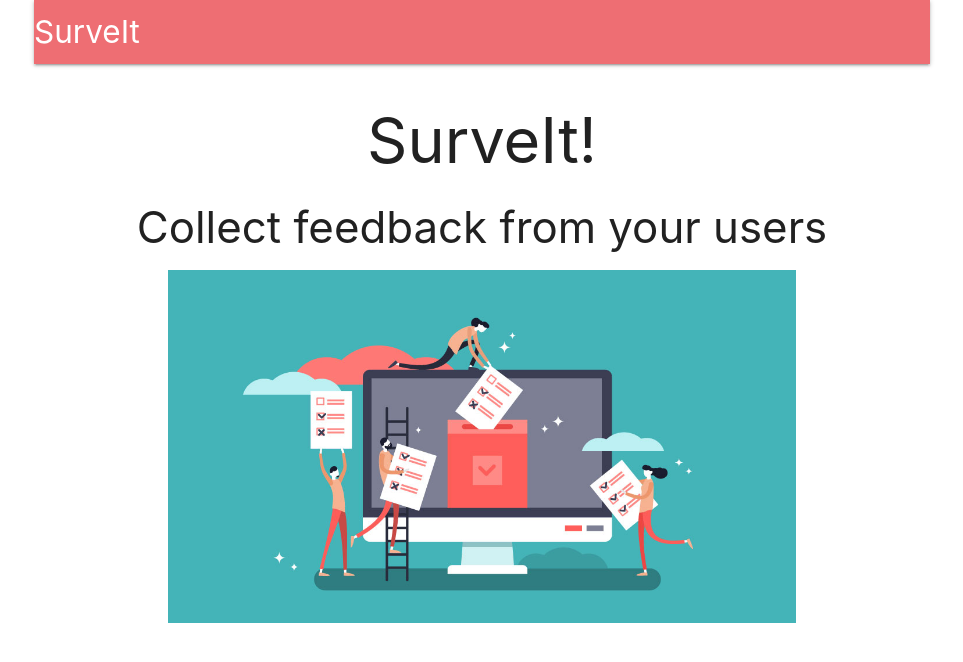
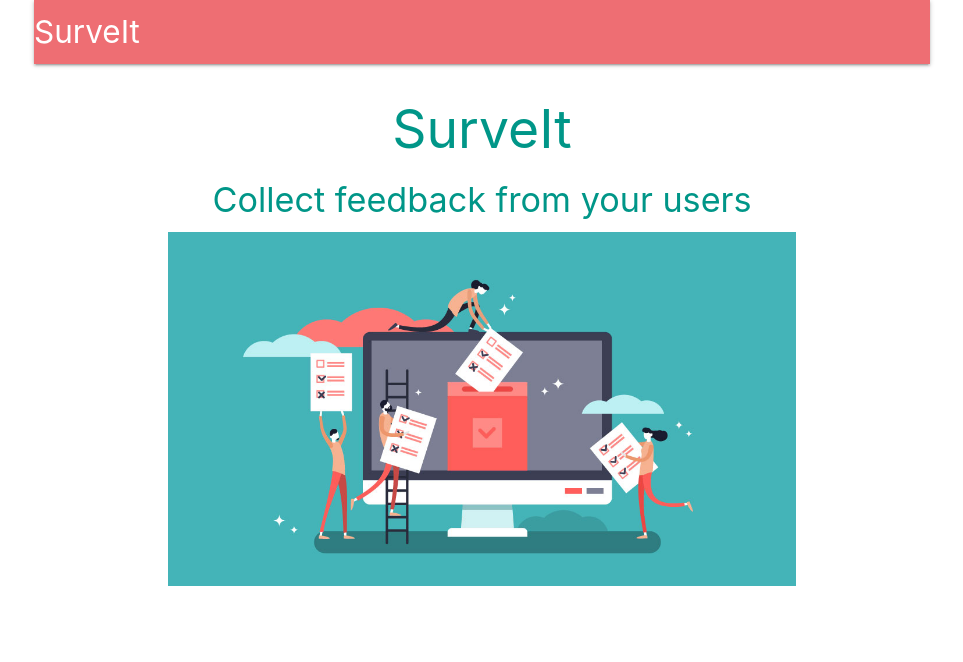
Before and after one commit to ksdumont/surveIt-server, a React (Create React App) app in the folder client/: page / in a window 1280 px wide. Shown: the top 662 px of the page, without its empty margins (158-1121 px from the left). Built offline with nearby package versions, Linux system fonts and the light colour scheme; no server answers.

Commit message:
fixed landing

```diff
--- a/client/src/components/Landing.js
+++ b/client/src/components/Landing.js
@@ -3,12 +3,12 @@ import React from "react";
 const Landing = () => {
   return (
     <div style={{ textAlign: "center" }}>
-      <h1>SurveIt!</h1>
-      <h3>Collect feedback from your users</h3>
+      <h2 className="teal-text">SurveIt</h2>
+      <h4 className="teal-text">Collect feedback from your users</h4>
       <img
         src="/surveyImage.jpg"
         alt="survey"
-        style={{ width: "70%", margin: "0 auto"}}
+        style={{ width: "70%", margin: "0 auto" }}
       />
     </div>
   );
```
Also changed, not shown: 1 other file (tests, documents, lock files or other folders).
